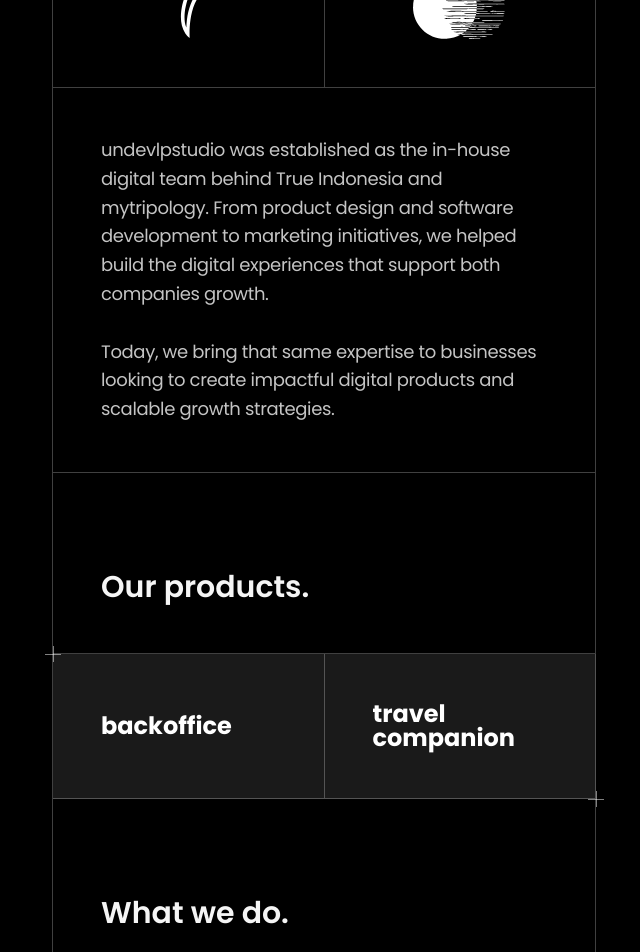
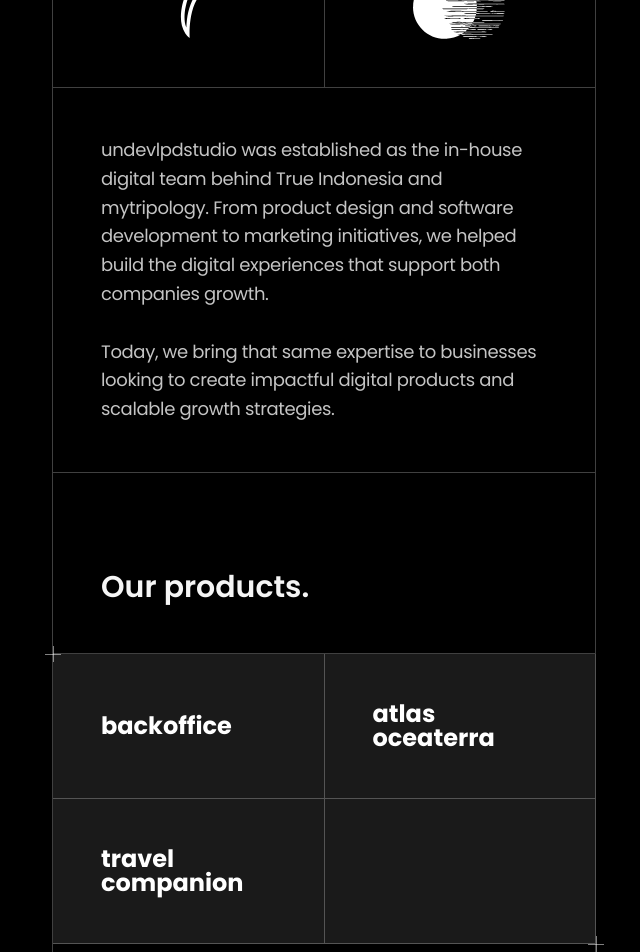
Before and after one commit to ardodeardo-undevlpdstudio/undevlpdstudio, a Next.js app: page / in a window 1280 px wide. Shown: the part 780-1732 px from the top of the page, without its empty margins (316-956 px from the left). Built offline with nearby package versions, Linux system fonts and the light colour scheme.

Commit message:
chore: minor update

```diff
--- a/app/(home)/about.tsx
+++ b/app/(home)/about.tsx
@@ -167,7 +167,7 @@ function About() {
           </div>
           <Cell>
             <Paragraph>
-              undevlpstudio was established as the in-house digital team behind{" "}
+              undevlpdstudio was established as the in-house digital team behind{" "}
               <Link
                 target="_blank"
                 href={"https://www.trueindonesia.com"}
--- a/app/(home)/product.tsx
+++ b/app/(home)/product.tsx
@@ -20,10 +20,17 @@ function Product() {
             </Cell>
             <Cell className="bg-white/10 flex items-center hover:bg-white/25 transition-colors duration-300">
               <h3 className="text-white text-[22px] lg:text-2xl leading-[100%] font-bold">
+                atlas <br />
+                oceaterra
+              </h3>
+            </Cell>
+            <Cell className="bg-white/10 flex items-center hover:bg-white/25 transition-colors duration-300">
+              <h3 className="text-white text-[22px] lg:text-2xl leading-[100%] font-bold">
                 travel <br />
                 companion
               </h3>
             </Cell>
+            <Cell className="bg-white/10 flex items-center hover:bg-white/25 transition-colors duration-300"></Cell>
           </div>
         </Cell>
       </div>
```
